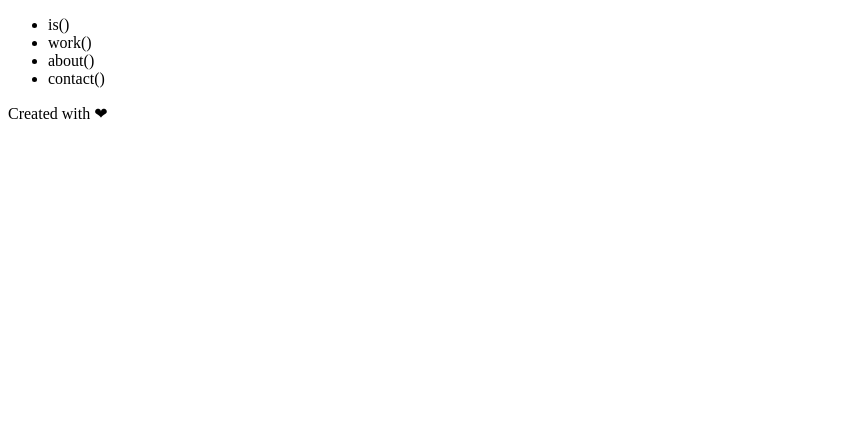
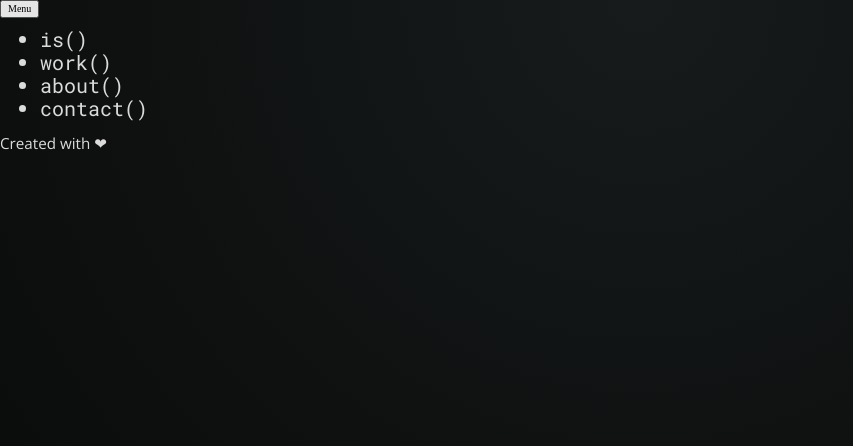
Before and after one commit to pavol-podstreleny/portfolio, a plain HTML site: page index.html in a window 1280 px wide. Shown: the whole page, without its empty margins (0-853 px from the left). Drawn offline with nearby package versions, Linux system fonts and the light colour scheme.

Commit message:
Added font from google-fonts service
Added font properties for paragraph, headings, lists

```diff
--- a/css/style.css
+++ b/css/style.css
@@ -0,0 +1,47 @@
+* {
+  box-sizing: border-box;
+}
+
+html {
+  font-size: 62.5%;
+}
+
+body {
+  background: rgb(23, 27, 27);
+  background: radial-gradient(
+    circle at top,
+    rgba(23, 27, 27, 1) 0%,
+    rgb(7, 7, 7) 100%
+  );
+  min-height: 100vh;
+  color: #dbdbdb;
+}
+
+h1,
+h2,
+h3,
+ul li,
+a {
+  font-family: "Roboto Mono", monospace;
+}
+
+p {
+  font-family: "Open Sans", Arial, Helvetica, sans-serif;
+  font-size: 1.52rem;
+}
+
+h1 {
+  font-size: 3.052rem;
+}
+
+h2 {
+  font-size: 2.441rem;
+}
+
+h3 {
+  font-size: 1.953rem;
+}
+
+ul li {
+  font-size: 2rem;
+}
--- a/index.html
+++ b/index.html
@@ -3,12 +3,21 @@
   <head>
     <meta charset="UTF-8" />
     <meta name="viewport" content="width=device-width, initial-scale=1.0" />
+    <link rel="preconnect" href="https://fonts.gstatic.com" />
+    <link
+      href="https://fonts.googleapis.com/css2?family=Montserrat:wght@700&family=Open+Sans&family=Roboto+Mono:ital,wght@0,400;0,700;1,400;1,700&display=optional"
+      rel="stylesheet"
+    />
+    <link rel="stylesheet" href="css/normalize.css" />
     <link rel="stylesheet" href="css/style.css" />
     <title>Pavol Podstreleny</title>
   </head>
   <body>
     <header>
       <nav>
+        <button id="menu_hamburger" class="open">
+          <span id="hamburger_line">Menu</span>
+        </button>
         <ul>
           <li>is()</li>
           <li>work()</li>
```
